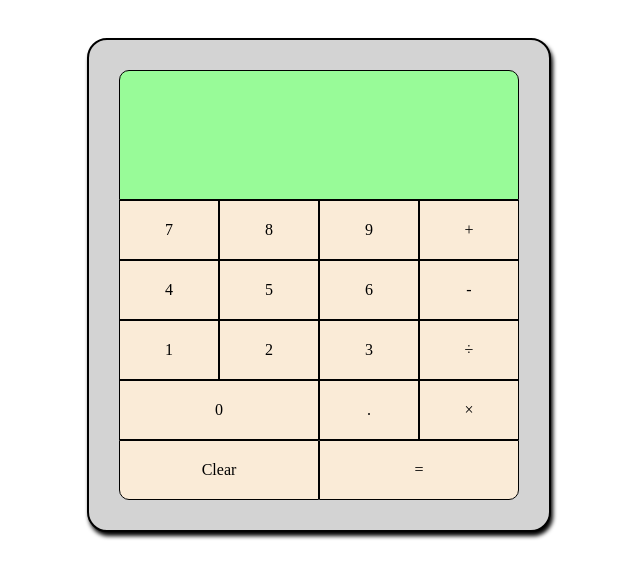
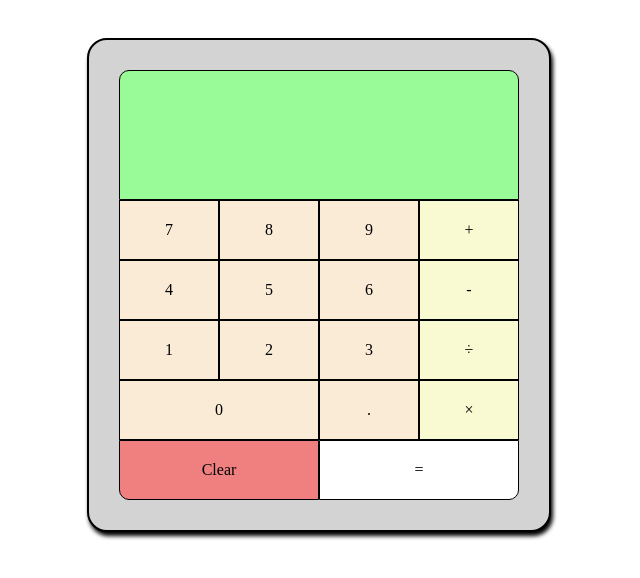
Before and after one commit to jacobvisick/calculator-js, a plain HTML site: page index.html in a window 1280 px wide. Shown: the whole page, without its empty margins (321-961 px from the left). Drawn offline with Linux system fonts and the light colour scheme.

Commit message:
Tweak the styles a bit more

```diff
--- a/styles.css
+++ b/styles.css
@@ -73,8 +73,14 @@ body {
 
 .clear {
     border-radius: 0 0 0 10px;
+    background-color: lightcoral;
+}
+
+.operator {
+    background-color: lightgoldenrodyellow;
 }
 
 #equals {
     border-radius: 0 0 10px 0;
+    background-color: white;
 }
```
